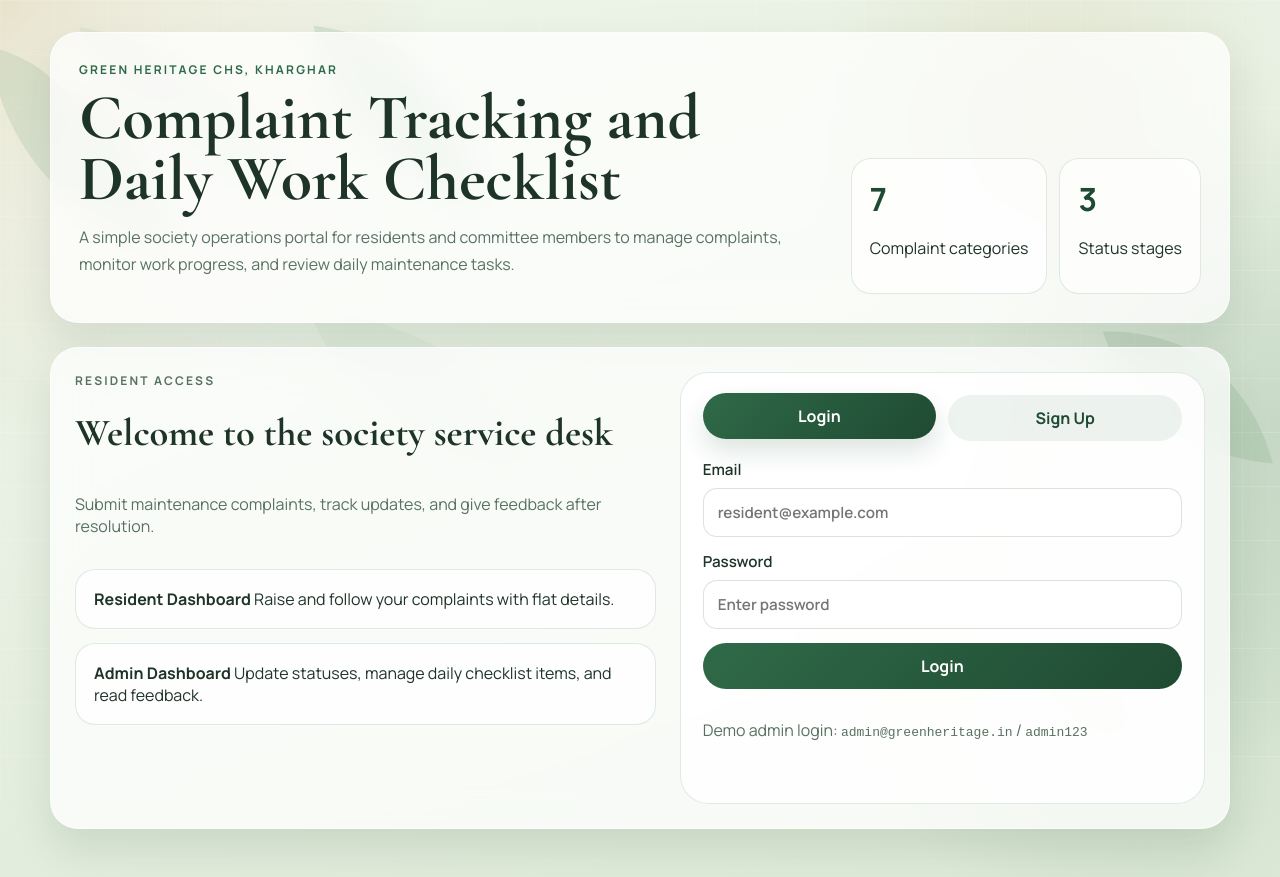
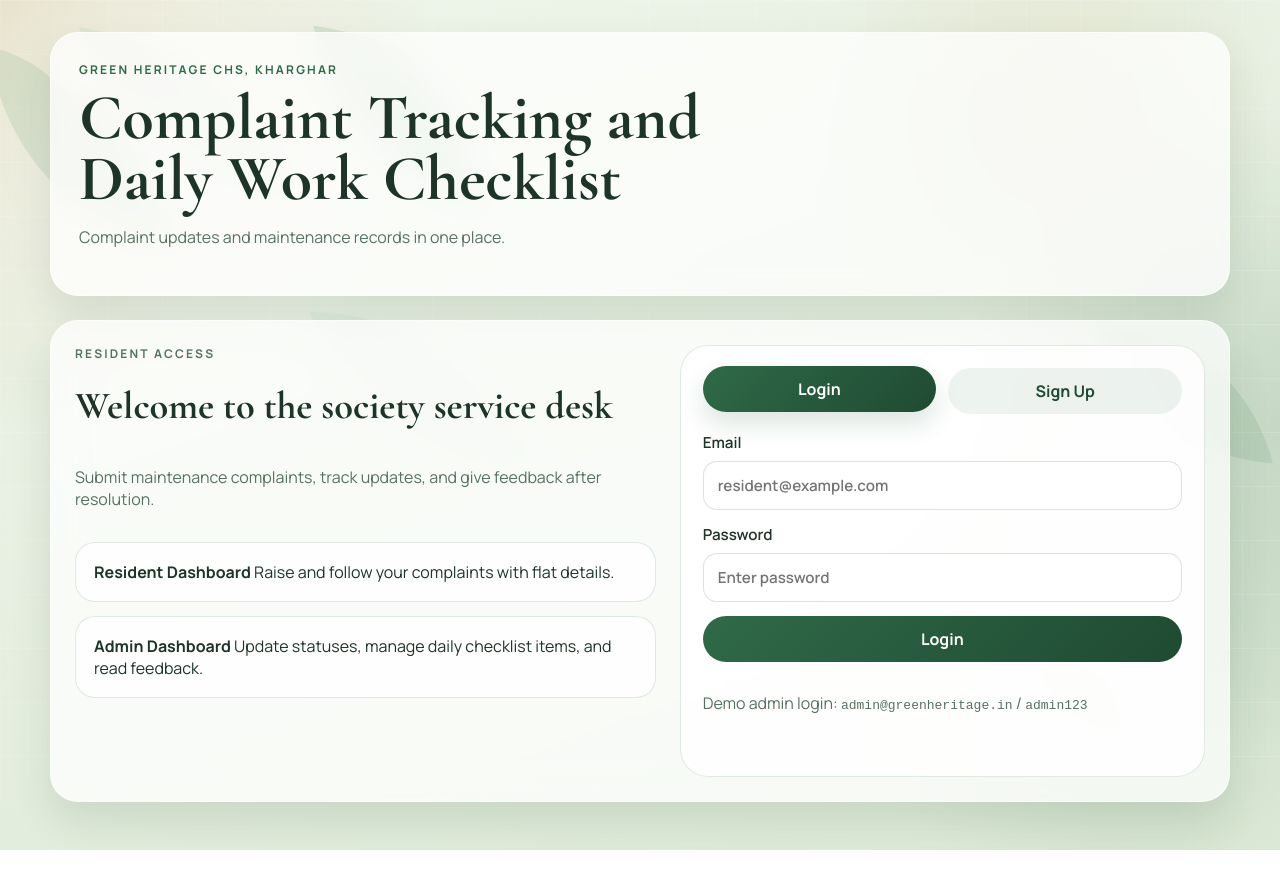
Before and after one commit to Dikshautekar07/green-heritage-chs, a plain HTML site: page index.html in a window 1280 px wide. After the commit the page ends 850 px from the top, so only its background shows below. Drawn offline with nearby package versions, Linux system fonts and the light colour scheme.

Commit message:
Simplify hero section

```diff
--- a/index.html
+++ b/index.html
@@ -16,19 +16,8 @@
         <p class="eyebrow">Green Heritage CHS, Kharghar</p>
         <h1>Complaint Tracking and Daily Work Checklist</h1>
         <p class="hero-copy">
-          A simple society operations portal for residents and committee members to manage complaints,
-          monitor work progress, and review daily maintenance tasks.
+          Complaint updates and maintenance records in one place.
         </p>
-      </div>
-      <div class="hero-stats">
-        <div class="stat-pill">
-          <span>7</span>
-          <p>Complaint categories</p>
-        </div>
-        <div class="stat-pill">
-          <span>3</span>
-          <p>Status stages</p>
-        </div>
       </div>
     </header>
 
```
